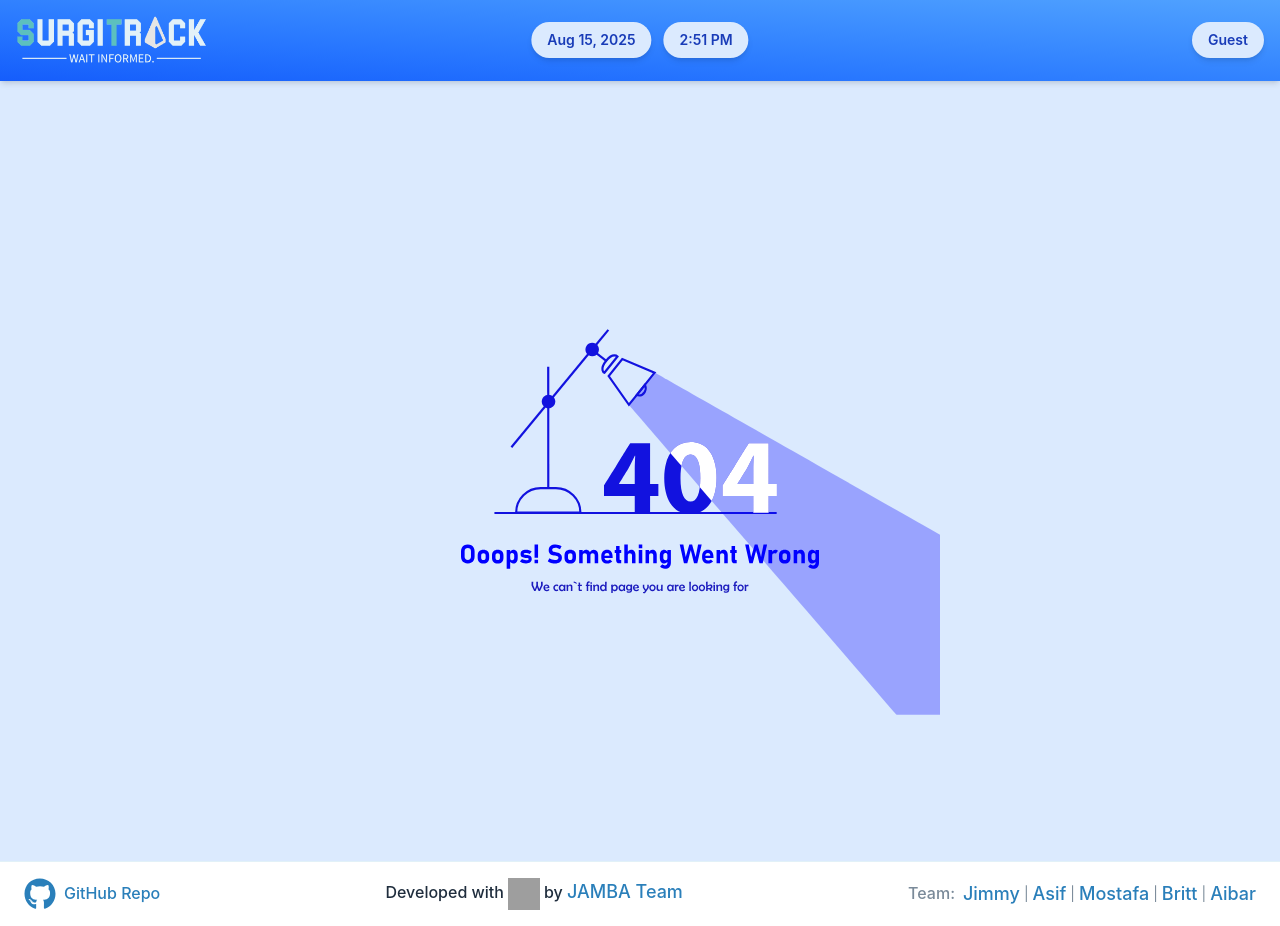
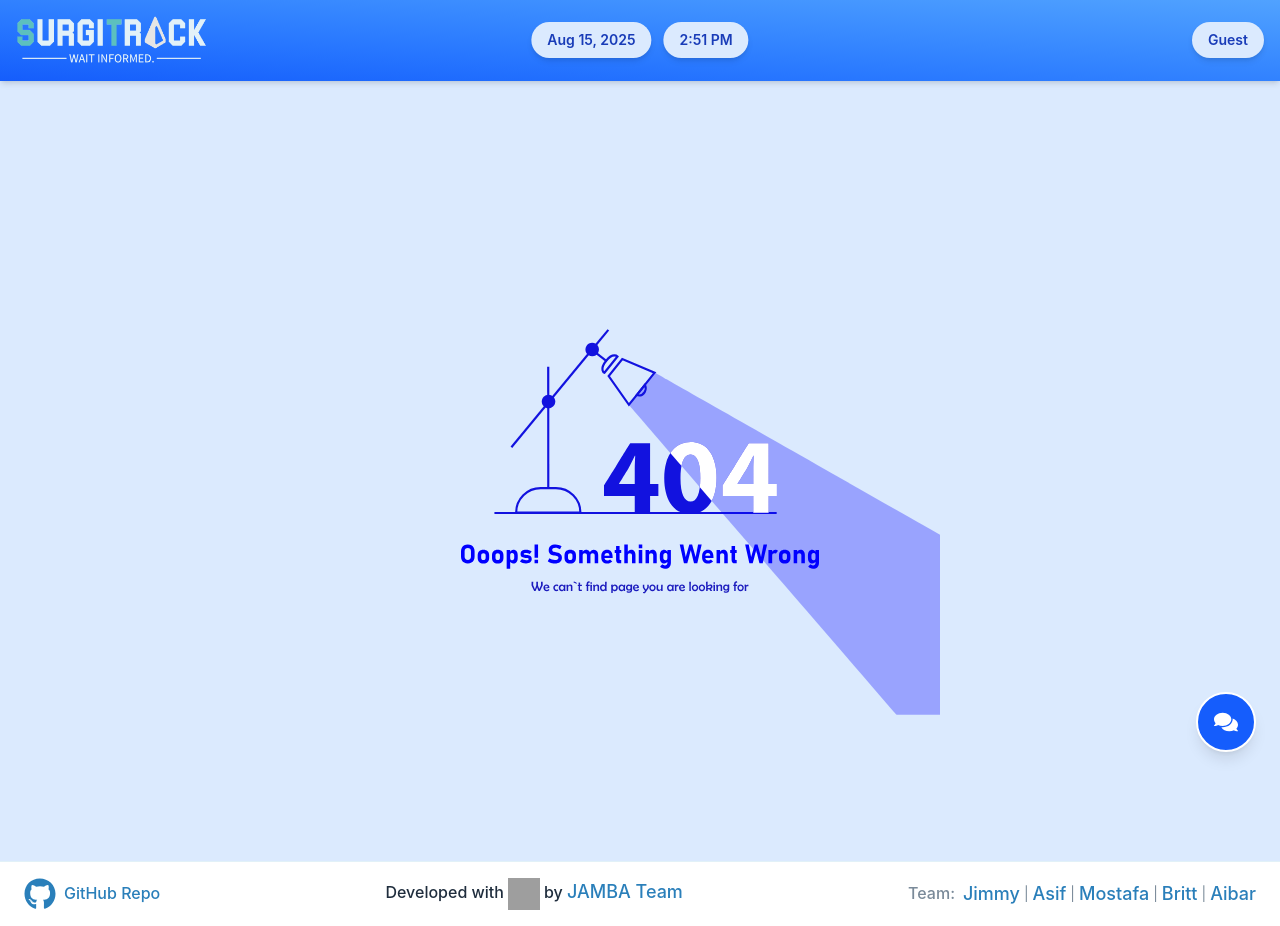
Before and after one commit to mhdasif123/SurgiTrack, a React (Vite) app: page /update-status in a window 1280 px wide. Built offline with nearby package versions, Linux system fonts and the light colour scheme; grey boxes are pictures that could not be loaded.

Commit message:
reLocate the chatbot icon and fix hover problem

```diff
--- a/src/components/UI/ChatbotIcon.jsx
+++ b/src/components/UI/ChatbotIcon.jsx
@@ -2,48 +2,35 @@ import { useState, useContext } from 'react';
 import { FaComments } from 'react-icons/fa';
 import ChatbotDialog from './ChatbotDialog';
 import { AuthContext } from '../../contexts/AuthContext';
-import { useLocation } from 'react-router-dom';
 
 const ChatbotIcon = () => {
+  const { user } = useContext(AuthContext);
   const [isOpen, setIsOpen] = useState(false);
-  const { user } = useContext(AuthContext);
-  const location = useLocation();
+  const [showTooltip, setShowTooltip] = useState(false);
 
-  // Don't show on login page or public dashboard
-  const isLoginPage = location.pathname === '/';
-  const isPublicDashboard = location.pathname === '/waiting-room';
+  const toggleChat = () => setIsOpen(prev => !prev);
 
-  // Only show for guests (no user logged in) on status page or for admin/staff users
-  const isGuestStatusPage = location.pathname.startsWith('/status/');
-  const shouldShowChatbot =
-    (isGuestStatusPage && !user) || // Guest viewing patient status
-    (user && (user.role === 'admin' || user.role === 'surgical')); // Admin or staff user
-
-  // Don't show on login page or public dashboard
-  if (isLoginPage || isPublicDashboard || !shouldShowChatbot) {
-    return null;
-  }
-
-  const toggleChat = () => {
-    setIsOpen(!isOpen);
-  };
-
-  // Customize tooltip based on user role
   const tooltipText = user && user.role === 'admin'
     ? "Need help with the system? Ask me anything!"
     : "Ask me about hospital policies or patient status";
 
   return (
-    <div className="fixed bottom-24 right-12 z-50">
+    <div className="fixed bottom-12 right-6 z-50">
       {isOpen && <ChatbotDialog onClose={() => setIsOpen(false)} userRole={user?.role} />}
 
-      <div className="relative group">
-        <div className="absolute bottom-16 right-0 opacity-0 group-hover:opacity-100 transition-opacity duration-300 bg-white text-gray-800 px-4 py-2 rounded-lg shadow-md whitespace-nowrap">
-          {tooltipText}
-        </div>
+      <div className="relative">
+        {/* Tooltip */}
+        {showTooltip && (
+          <div className="absolute bottom-16 right-0 bg-white text-gray-800 px-4 py-2 rounded-lg shadow-md whitespace-nowrap">
+            {tooltipText}
+          </div>
+        )}
 
+        {/* Icon */}
         <button
           onClick={toggleChat}
+          onMouseEnter={() => setShowTooltip(true)}
+          onMouseLeave={() => setShowTooltip(false)}
           className="bg-blue-600 hover:bg-blue-700 text-white rounded-full p-4 shadow-lg flex items-center justify-center transition-all duration-300 transform hover:scale-110 border-2 border-white"
           aria-label="Open hospital assistant chatbot"
         >
```
